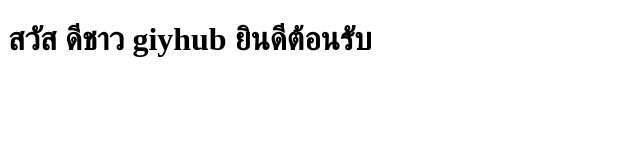
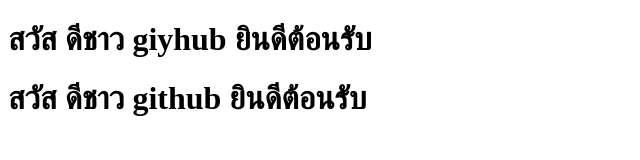
Before and after one commit to rapepad/rapepad.github.io, a plain HTML site: page firstPage.html in a window 1280 px wide. Shown: the whole page, without its empty margins (0-640 px from the left). Drawn offline with Linux system fonts and the light colour scheme.

Commit message:
Update firstPage.html

```diff
--- a/firstPage.html
+++ b/firstPage.html
@@ -5,5 +5,6 @@
 </head>
 <body>
     <h1>สวัส ดีชาว giyhub ยินดีต้อนรับ</h1>
+    <h1>สวัส ดีชาว github ยินดีต้อนรับ</h1>
  </body>
 </html>
```
